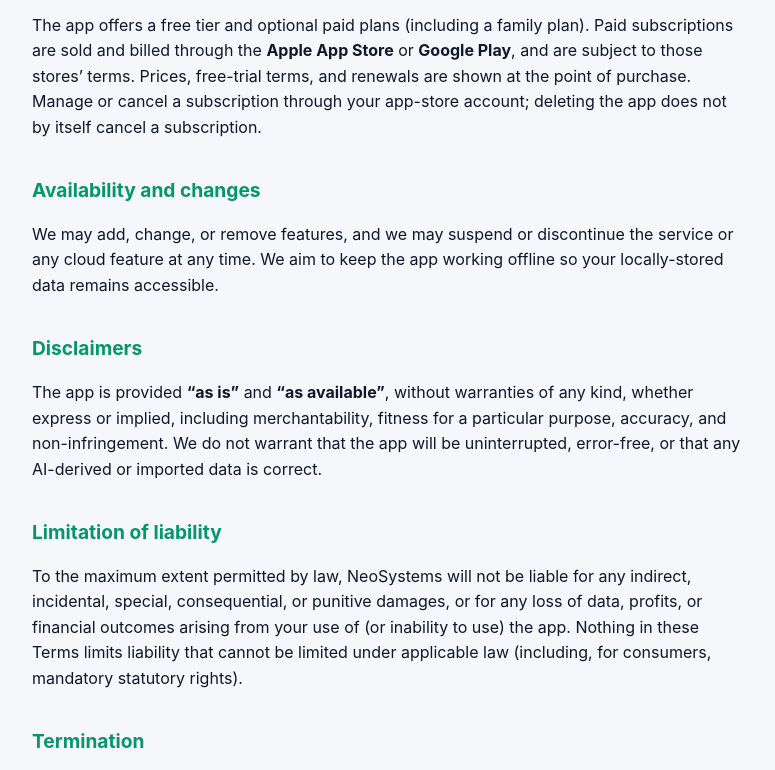
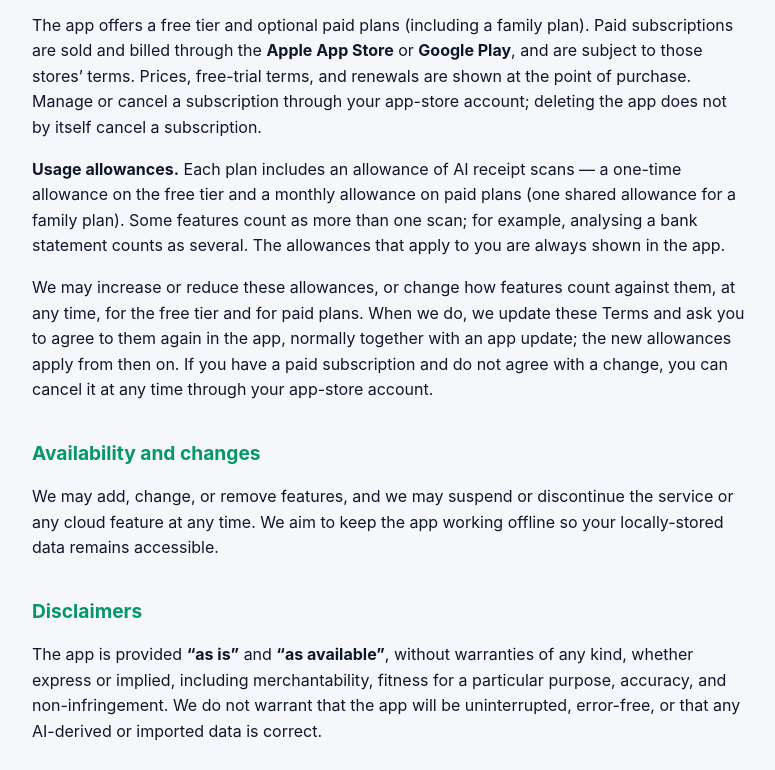
Before and after one commit to neonil123/Tally, a plain HTML site: page terms-of-service.html in a window 1280 px wide. Shown: the part 1153-1923 px from the top of the page, without its empty margins (250-1025 px from the left). Drawn offline with Linux system fonts and the light colour scheme.

Commit message:
Terms 2026-11-17: usage allowances may change; users re-agree in the app
Co-Authored-By: Claude Fable 5.2 <noreply@anthropic.com>

```diff
--- a/terms-of-service.html
+++ b/terms-of-service.html
@@ -23,7 +23,7 @@
 <div class="bar"></div>
 <main>
   <h1>Terms of Service — Tally</h1>
-  <p class="meta"><strong>Effective date:</strong> 2026-10-14 &nbsp;·&nbsp; <strong>Last updated:</strong> 2026-10-14</p>
+  <p class="meta"><strong>Effective date:</strong> 2026-11-17 &nbsp;·&nbsp; <strong>Last updated:</strong> 2026-11-17</p>
 
   <p>These Terms of Service (“Terms”) are an agreement between you and <strong>NeoSystems</strong>
   (“we”, “us”) and govern your use of the Tally personal-finance app (“the app”). By tapping
@@ -68,6 +68,17 @@
   purchase. Manage or cancel a subscription through your app-store account; deleting the app does not by
   itself cancel a subscription.</p>
 
+  <p><strong>Usage allowances.</strong> Each plan includes an allowance of AI receipt scans — a one-time
+  allowance on the free tier and a monthly allowance on paid plans (one shared allowance for a family
+  plan). Some features count as more than one scan; for example, analysing a bank statement counts as
+  several. The allowances that apply to you are always shown in the app.</p>
+
+  <p>We may increase or reduce these allowances, or change how features count against them, at any time,
+  for the free tier and for paid plans. When we do, we update these Terms and ask you to agree to them
+  again in the app, normally together with an app update; the new allowances apply from then on. If you
+  have a paid subscription and do not agree with a change, you can cancel it at any time through your
+  app-store account.</p>
+
   <h2>Availability and changes</h2>
   <p>We may add, change, or remove features, and we may suspend or discontinue the service or any cloud
   feature at any time. We aim to keep the app working offline so your locally-stored data remains
```
